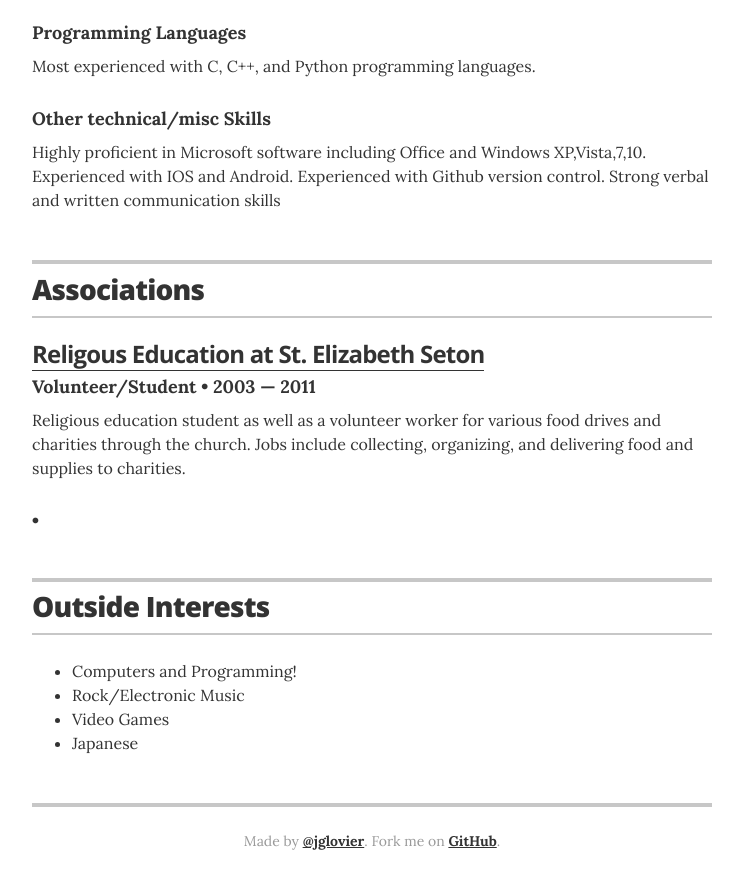
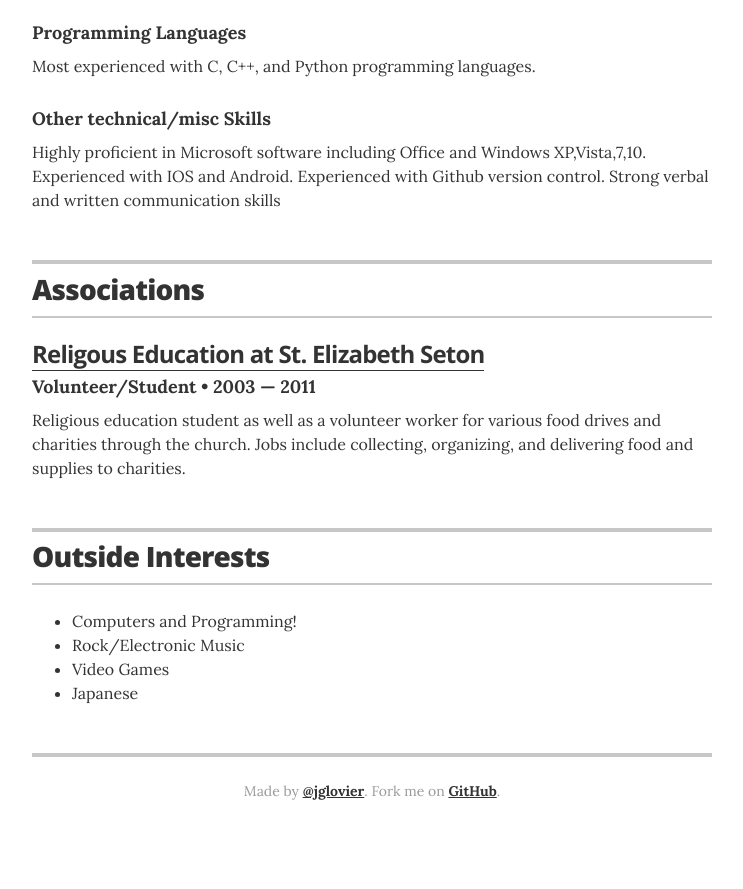
Before and after one commit to dara1429/dara1429.github.io, a Jekyll site: the page built from index.html, in a window 1280 px wide and 900 px high, scrolled down 1841 px. Shown: the top 889 px of the window, without its empty margins (268-1011 px from the left). Built offline with Jekyll 4.4.1, drawn with Linux system fonts in a browser that asks for light colours; after the commit the page ends 2691 px from its top, so only the background shows below that.

```diff
--- a/_data/associations.yml
+++ b/_data/associations.yml
@@ -8,7 +8,7 @@
   summary: Religious education student as well as a  volunteer worker for various food drives and charities through the church. Jobs include collecting, organizing, and delivering food and supplies to charities.
 
 
-- #organization: Yale Amnesty International
+#- #organization: Yale Amnesty International
   #role: Communications coordinator
   #year: 2002 &mdash; 2004
   #url: http://campuspress.yale.edu/amnesty/
```
